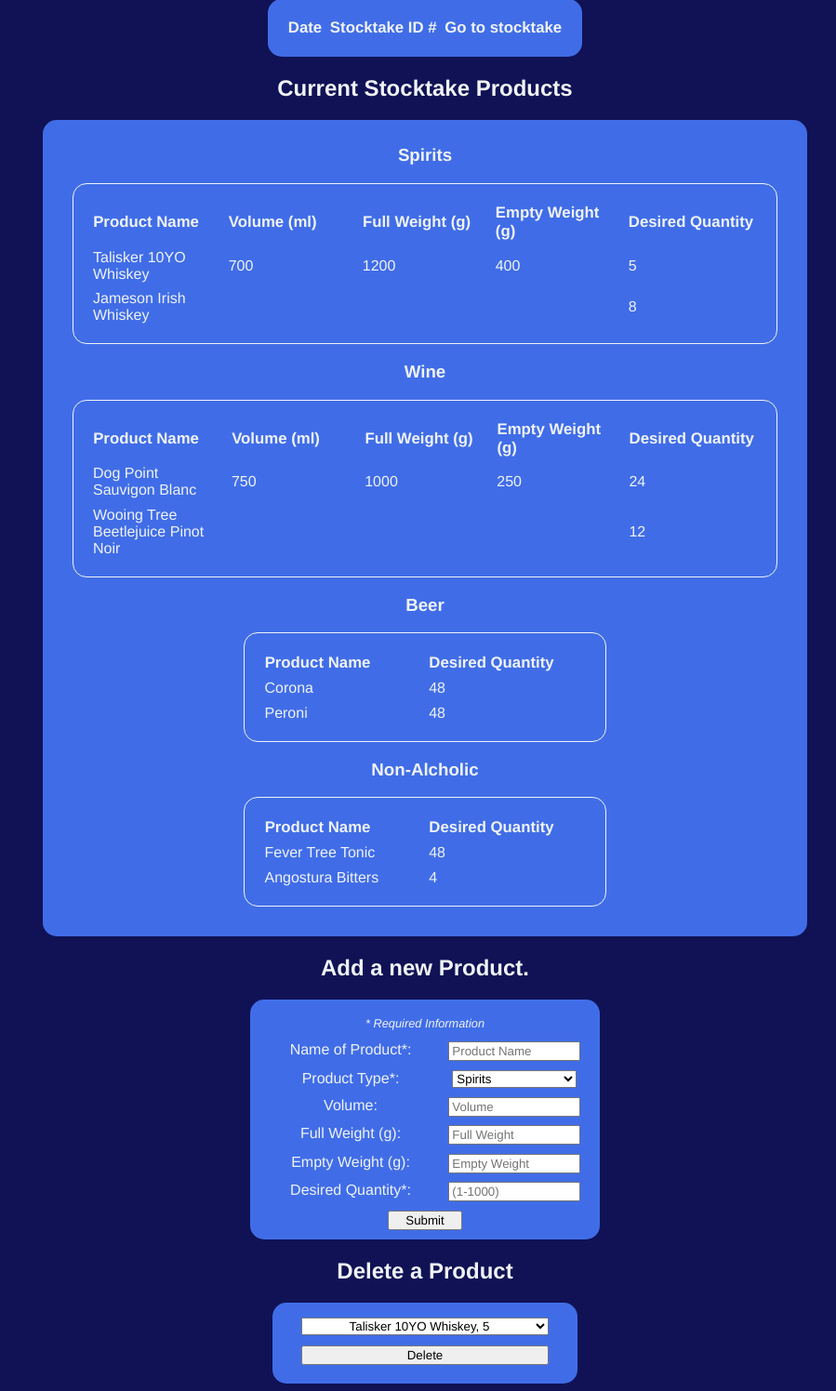
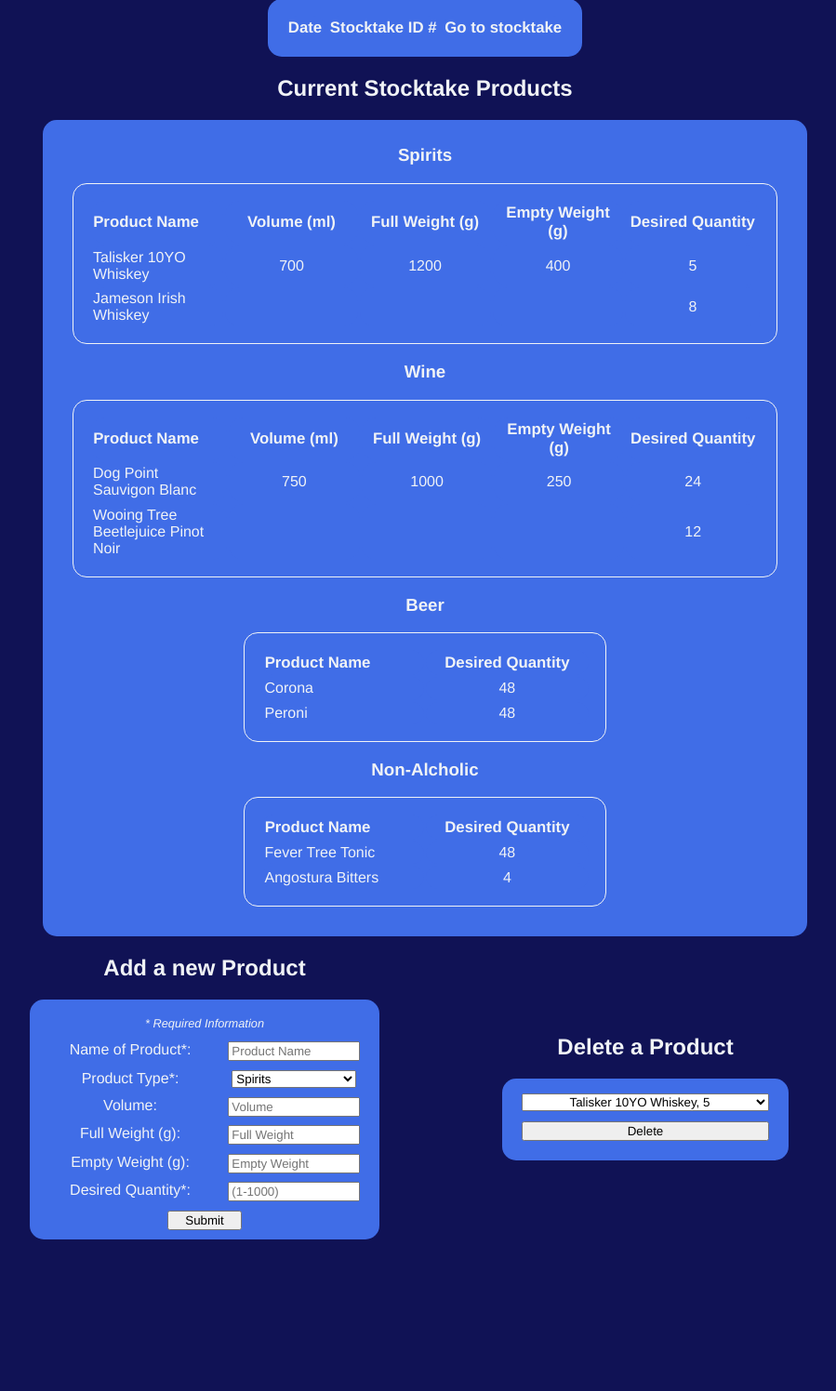
Before and after one commit to timcop/Stocktake, a PHP site: page /admin.php in a window 1280 px wide. Shown: the part 167-1663 px from the top of the page at 93% size, without its empty margins (183-1082 px from the left). After the commit the page ends 1500 px from the top, so only its background shows below. Run offline with PHP 8.4, Linux system fonts and the light colour scheme; data comes from the database, SQL or seed files in the repository; data that the repository does not hold is empty.

Commit message:
Update CSS
- Centre all numbers on admin page
- Put add product and remove product side by side
- Remove fullstop from add product

```diff
--- a/www/admin.php
+++ b/www/admin.php
@@ -138,7 +138,8 @@
                     </table>
                 </div>
         <section class="admin_section">
-            <h2>Add a new Product.</h2>
+            <div>
+                <h2>Add a new Product</h2>
                 <!-- A form to insert a product, this is sent to insert_product.php with the inputs-->
                 <form method="post" enctype="aplication/x-www-form-urlencoded" action="scripts/insert_product.php">
                     <fieldset id="add_product">
@@ -158,7 +159,9 @@
                         <input type="submit" value="Submit" id="submit_product">
                     </fieldset>
                 </form>
+            </div>
 
+            <div>
                 <h2>Delete a Product</h2>
                 <!-- A form to delete a product, this is sent to delete_product.php with the inputs-->
                 <form method="post" enctype="aplication/x-www-form-urlencoded" action="scripts/delete_product.php">
@@ -190,6 +193,7 @@
                         <input type="submit" value="Delete">
                     </fieldset>
                 </form>
+            </div>
         </section>
     </body>
 </html>
--- a/www/style.css
+++ b/www/style.css
@@ -70,7 +70,13 @@ h1, h2, h3, p {
 
 .admin_section {
     margin: auto;
-    width: 40%;
+    display: grid;
+    grid-template-columns: 1fr 1fr;
+    width: 75%;
+}
+
+.admin_section div:nth-of-type(2) {
+    align-self: center;
 }
 
 input, select {
@@ -110,10 +116,22 @@ fieldset {
 
 #current th {
     width: 10em;
+    text-align: center;
+}
+
+#current th:nth-of-type(1) {
+    text-align: left;
 }
 
 #current td {
     height: 1em;
+    text-align: center;
+    /* width: 9em; */
+}
+
+#current tr > td:nth-of-type(1) {
+    height: 1em;
+    text-align: left;
     /* width: 9em; */
 }
 
```
Lines whose indentation alone changed are shown as unchanged.
